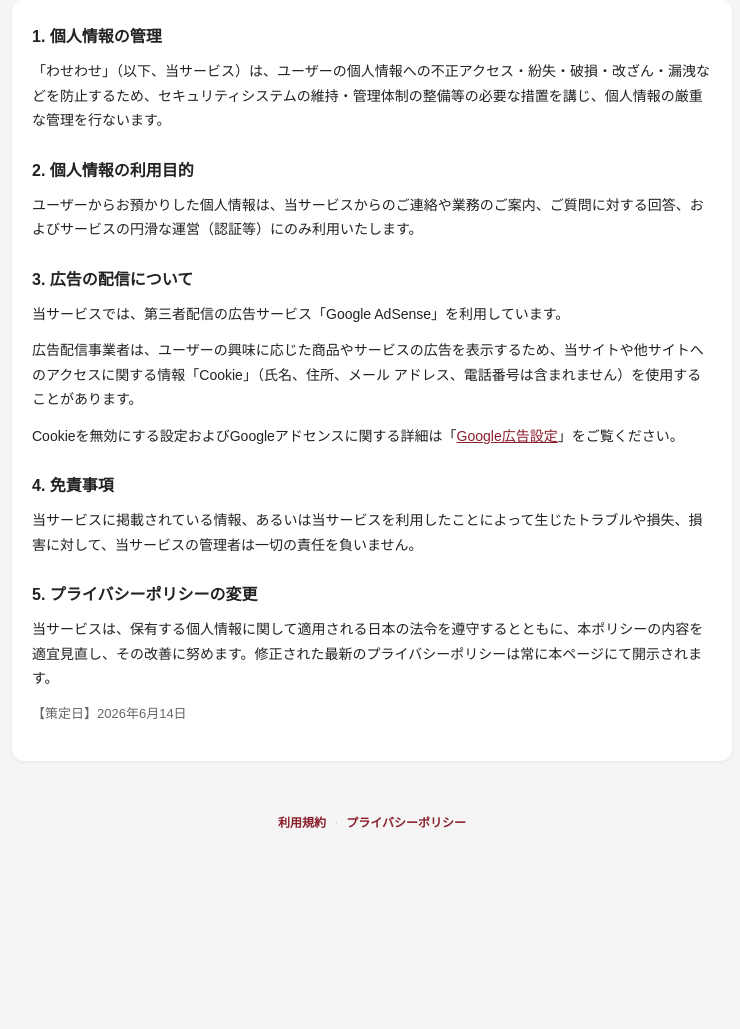
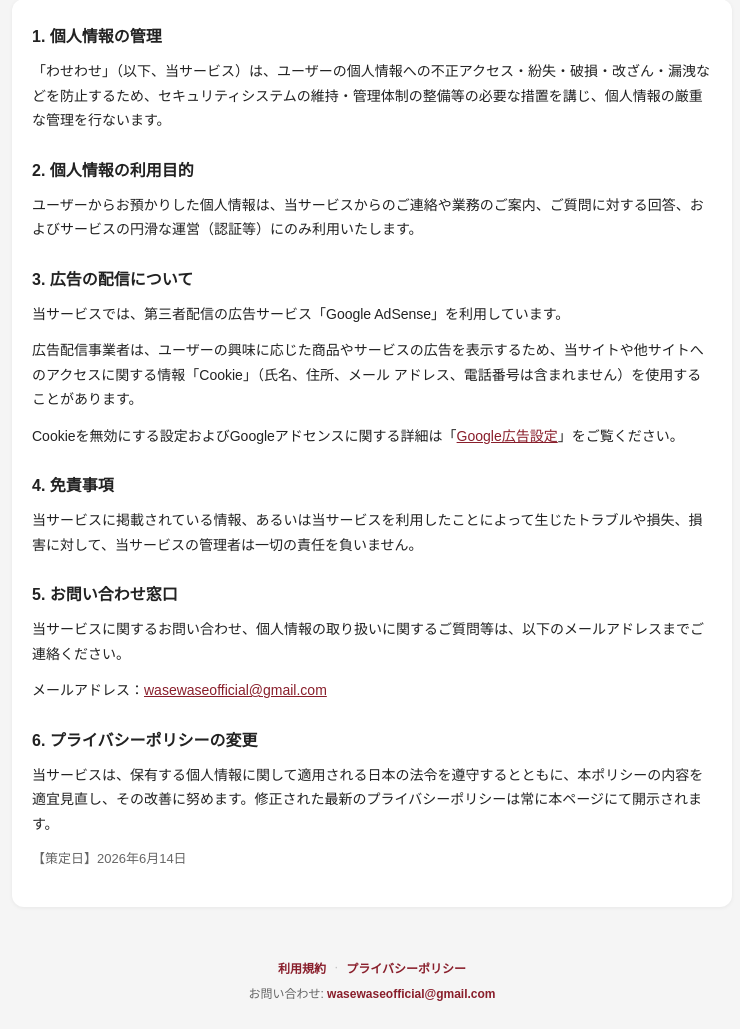
Before and after one commit to tomok11keda/wasewase, a Django app: page /privacy/ in a window 1280 px wide. Shown: the part 103-1132 px from the top of the page, without its empty margins (268-1008 px from the left). Before the commit the page ends 931 px from the top, so only its background shows below. Run offline with Django 5.2, Linux system fonts and the light colour scheme.

Commit message:
feat: Add contact email to privacy policy and site footer
Co-authored-by: Cursor <cursoragent@cursor.com>

```diff
--- a/app/tests.py
+++ b/app/tests.py
@@ -1524,6 +1524,7 @@ class PwaTests(TestCase):
         self.assertEqual(privacy.status_code, 200)
         self.assertContains(privacy, "プライバシーポリシー")
         self.assertContains(privacy, "Google AdSense")
+        self.assertContains(privacy, "wasewaseofficial@gmail.com")
 
         terms = self.client.get(reverse("terms"))
         self.assertEqual(terms.status_code, 200)
@@ -1533,6 +1534,7 @@ class PwaTests(TestCase):
         home = self.client.get(reverse("home"))
         self.assertContains(home, reverse("privacy"))
         self.assertContains(home, reverse("terms"))
+        self.assertContains(home, "wasewaseofficial@gmail.com")
 
 
 class EnsureSuperuserCommandTests(TestCase):
--- a/templates/includes/site_footer.html
+++ b/templates/includes/site_footer.html
@@ -4,4 +4,8 @@
     <span class="site-footer-sep" aria-hidden="true">·</span>
     <a href="{% url 'privacy' %}">プライバシーポリシー</a>
   </nav>
+  <p class="site-footer-contact">
+    お問い合わせ:
+    <a href="mailto:wasewaseofficial@gmail.com">wasewaseofficial@gmail.com</a>
+  </p>
 </footer>
--- a/templates/includes/site_footer_styles.html
+++ b/templates/includes/site_footer_styles.html
@@ -27,4 +27,20 @@
 .site-footer-sep {
   color: #bbb;
 }
+
+.site-footer-contact {
+  margin: 8px 0 0;
+  font-size: 12px;
+  color: #666;
+}
+
+.site-footer-contact a {
+  color: var(--accent, #891E2B);
+  text-decoration: none;
+  font-weight: 600;
+}
+
+.site-footer-contact a:hover {
+  text-decoration: underline;
+}
 </style>
--- a/templates/privacy.html
+++ b/templates/privacy.html
@@ -104,7 +104,11 @@
     <h2>4. 免責事項</h2>
     <p>当サービスに掲載されている情報、あるいは当サービスを利用したことによって生じたトラブルや損失、損害に対して、当サービスの管理者は一切の責任を負いません。</p>
 
-    <h2>5. プライバシーポリシーの変更</h2>
+    <h2>5. お問い合わせ窓口</h2>
+    <p>当サービスに関するお問い合わせ、個人情報の取り扱いに関するご質問等は、以下のメールアドレスまでご連絡ください。</p>
+    <p>メールアドレス：<a href="mailto:wasewaseofficial@gmail.com">wasewaseofficial@gmail.com</a></p>
+
+    <h2>6. プライバシーポリシーの変更</h2>
     <p>当サービスは、保有する個人情報に関して適用される日本の法令を遵守するとともに、本ポリシーの内容を適宜見直し、その改善に努めます。修正された最新のプライバシーポリシーは常に本ページにて開示されます。</p>
 
     <p class="legal-date">【策定日】2026年6月14日</p>
```
Also changed, not shown: templates/top.html (+16 -0 lines).
